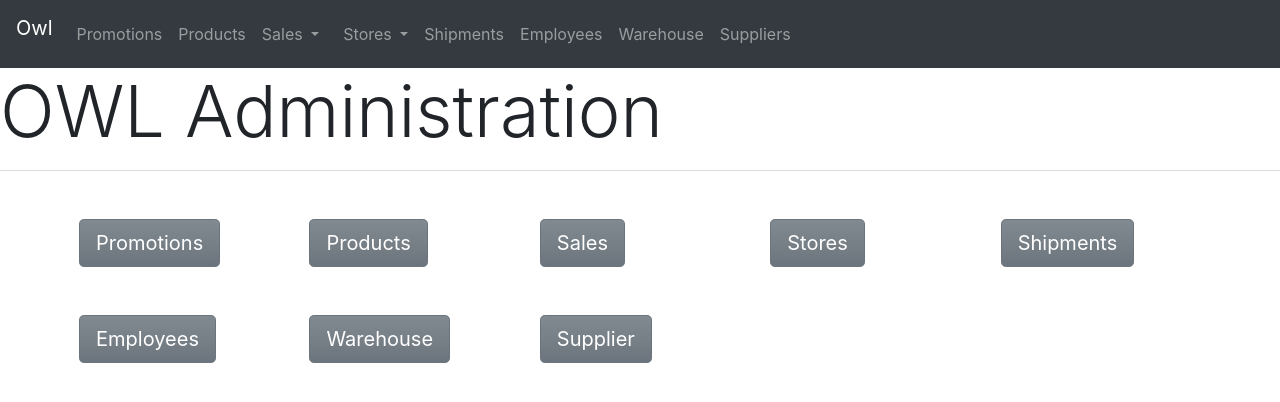
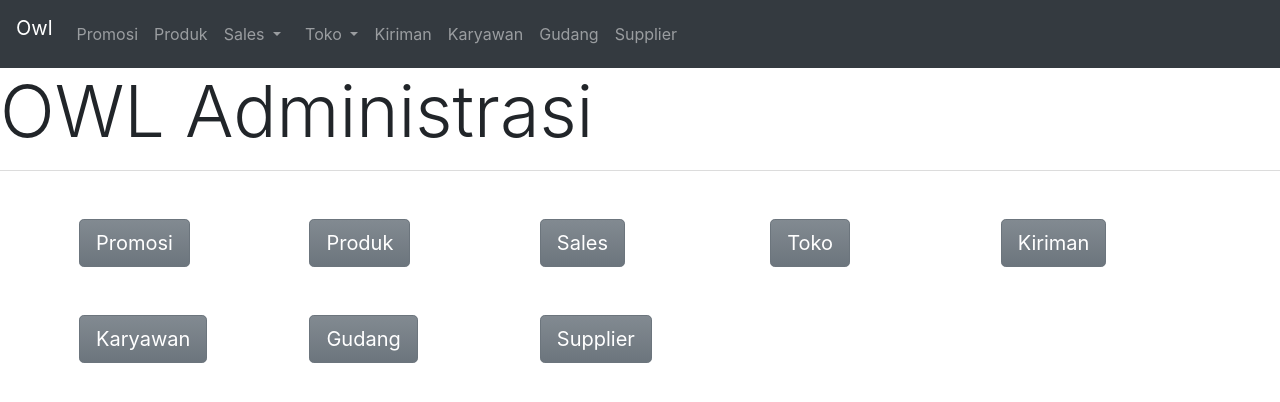
Before and after one commit to owl-fullDev/HO-Frontend, a Vue app: page / in a window 1280 px wide. Shown: the top 402 px of the page. Built offline with nearby package versions, Linux system fonts and the light colour scheme; no server answers.

Commit message:
New Page to display quantities in store

```diff
--- a/src/App.vue
+++ b/src/App.vue
@@ -19,12 +19,12 @@
         <ul class="navbar-nav">
           <li class="nav-item">
             <router-link class="nav-link " active-class="active" to="/promos">
-              Promotions
+              Promosi
             </router-link>
           </li>
           <li class="nav-item">
             <router-link class="nav-link" active-class="active" to="/products">
-              Products
+              Produk
             </router-link>
           </li>
           <li class="nav-item dropdown">
@@ -39,10 +39,10 @@
             </span>
             <div class="dropdown-menu" aria-labelledby="salesDropdown">
               <router-link to="/sales" class="dropdown-item">
-                All Sales
+                Semua Penjualan
               </router-link>
               <router-link to="/sales/salesByStore" class="dropdown-item">
-                Sales By Store
+                Penjualan per Toko
               </router-link>
             </div>
           </li>
@@ -54,35 +54,35 @@
                 aria-haspopup="true"
                 aria-expanded="false"
             >
-              Stores
+              Toko
             </span>
             <div class="dropdown-menu" aria-labelledby="storesDropdown">
               <router-link to="/stores" class="dropdown-item">
-                Stores
+                Toko
               </router-link>
               <router-link to="/stores/StoreQuantities" class="dropdown-item">
-                Store Quantities
+                Inventory Toko
               </router-link>
             </div>
           </li>
           <li class="nav-item">
             <router-link class="nav-link" active-class="active" to="/shipments">
-              Shipments
+              Kiriman
             </router-link>
           </li>
           <li class="nav-item">
             <router-link class="nav-link" active-class="active" to="/employees">
-              Employees
+              Karyawan
             </router-link>
           </li>
           <li class="nav-item">
             <router-link class="nav-link" active-class="active" to="/warehouse">
-              Warehouse
+              Gudang
             </router-link>
           </li>
           <li class="nav-item">
             <router-link class="nav-link" active-class="active" to="/suppliers">
-              Suppliers
+              Supplier
             </router-link>
           </li>
         </ul>
--- a/src/router/index.js
+++ b/src/router/index.js
@@ -7,6 +7,7 @@ import Products from "@/views/Products.vue";
 import Sales from "@/views/Sales.vue";
 import SalesByStore from "@/views/SalesByStore.vue";
 import AllSales from "@/views/AllSales.vue";
+import Store from "@/views/Store.vue";
 import Stores from "@/views/Stores.vue";
 import Shipments from "@/views/Shipments.vue";
 import ActiveShipments from "@/views/ActiveShipments.vue";
@@ -22,12 +23,12 @@ Vue.use(VueRouter);
 const routes = [
   {
     path: "/",
-    name: "OWL Administration",
+    name: "OWL Administrasi",
     component: Home,
   },
   {
     path: "/promos",
-    name: "Promotions",
+    name: "Promosi",
     component: Promotions,
   },
   {
@@ -36,21 +37,21 @@ const routes = [
   },
   {
     path: "/products",
-    name: "Products",
+    name: "Produk",
     component: Products,
   },
   {
     path: "/stores",
-    component: Stores,
+    component: Store,
     children: [
       {
         path: "",
-        name: "Stores",
+        name: "Toko",
         component: Stores,
       },
       {
         path: "StoreQuantities",
-        name: "Store Product Quantities",
+        name: "Inventory Toko",
         component: StoreQuantities,
       },
     ],
@@ -61,12 +62,12 @@ const routes = [
     children: [
       {
         path: "",
-        name: "All Sales",
+        name: "Penjualan",
         component: AllSales,
       },
       {
         path: "salesByStore",
-        name: "Sales By Store",
+        name: "Penjualan per Toko",
         component: SalesByStore,
       },
     ],
@@ -78,34 +79,34 @@ const routes = [
     children: [
       {
         path: "activeShipments",
-        name: "Active Shipments",
+        name: "Kiriman Aktif",
         component: ActiveShipments,
       },
       {
         path: "receivedSupplierShipments",
-        name: "Received Supplier Shipments",
+        name: "Kiriman Supplier Diterima",
         component: ReceivedSupplierShipments,
       },
       {
         path: "receivedInternalShipments",
-        name: "Received Internal Shipments",
+        name: "Kiriman Internal Diterima",
         component: ReceivedInternalShipments,
       },
     ],
   },
   {
     path: "/employees",
-    name: "Employees",
+    name: "Karyawan",
     component: Employees,
   },
   {
     path: "/warehouse",
-    name: "Warehouse",
+    name: "Gudang",
     component: Warehouse,
   },
   {
     path: "/suppliers",
-    name: "Suppliers",
+    name: "Supplier",
     component: Suppliers,
   },
 ];
--- a/src/views/Home.vue
+++ b/src/views/Home.vue
@@ -3,12 +3,12 @@
     <div class="row">
       <div class="col">
         <router-link class="btn btn-secondary btn-lg" to="/promos">
-          Promotions
+          Promosi
         </router-link>
       </div>
       <div class="col">
         <router-link class="btn btn-secondary btn-lg" to="/products">
-          Products
+          Produk
         </router-link>
       </div>
       <div class="col">
@@ -18,12 +18,12 @@
       </div>
       <div class="col">
         <router-link class="btn btn-secondary btn-lg" to="/stores">
-          Stores
+          Toko
         </router-link>
       </div>
       <div class="col">
         <router-link class="btn btn-secondary btn-lg" to="/shipments">
-          Shipments
+          Kiriman
         </router-link>
       </div>
     </div>
@@ -32,12 +32,12 @@
     <div class="row">
       <div class="col">
         <router-link class="btn btn-secondary btn-lg" to="/employees">
-          Employees
+          Karyawan
         </router-link>
       </div>
       <div class="col">
         <router-link class="btn btn-secondary btn-lg" to="/warehouse">
-          Warehouse
+          Gudang
         </router-link>
       </div>
       <div class="col">
--- /dev/null
+++ b/src/views/Store.vue
@@ -0,0 +1,12 @@
+<template>
+  <div>
+    <router-view />
+
+  </div>
+</template>
+
+<script>
+export default {
+name: "Store"
+}
+</script>
--- a/src/views/StoreQuantities.vue
+++ b/src/views/StoreQuantities.vue
@@ -1,7 +1,7 @@
 <template>
   <div class="container mt-3 text-center">
     <h1>Pilih toko</h1>
-    <select class="custom-select custom-select-lg mb-3" v-model="storeId">
+    <select class="custom-select custom-select-lg mb-3" v-model="storeId" @change="getStoreQuantities($event)">
       <option value="" selected disabled>Pilih toko</option>
       <option v-for="store in stores" :key="store.id" :value="store.storeId">
         {{ store.name }}
@@ -13,34 +13,36 @@
 <script>
 import axios from "axios";
 
-const apiUrl =
-    "https://owl-backend-server.herokuapp.com/hoStoresEndpoint/";
+const apiUrl = "https://owl-backend-server.herokuapp.com/hoStoresEndpoint/";
 
 export default {
-name: "StoreQuantities",
+  name: "StoreQuantities",
   data: () => {
     return {
       stores: [],
-      storeId: "",
+      storeId: ""
     };
   },
   components: {},
   created() {
     axios
-        .get(`${apiUrl}/getAllStores`)
-        .then((response) => {
-          this.stores = [...response.data];
-        })
-        .catch((err) => console.log(err));
+      .get(`${apiUrl}/getAllStores`)
+      .then(response => {
+        this.stores = [...response.data];
+      })
+      .catch(err => console.log(err));
   },
   methods: {
-
-  },
+    getStoreQuantities() {
+      axios
+        .get(`${apiUrl}/getStoreQuantity?storeId=${this.storeId}`)
+        .then(response => {
+          console.log(response);
+        })
+        .catch(err => console.log(err));
+    }
+  }
 };
-
-
 </script>
 
-<style scoped>
-
-</style>
+<style scoped></style>
```
